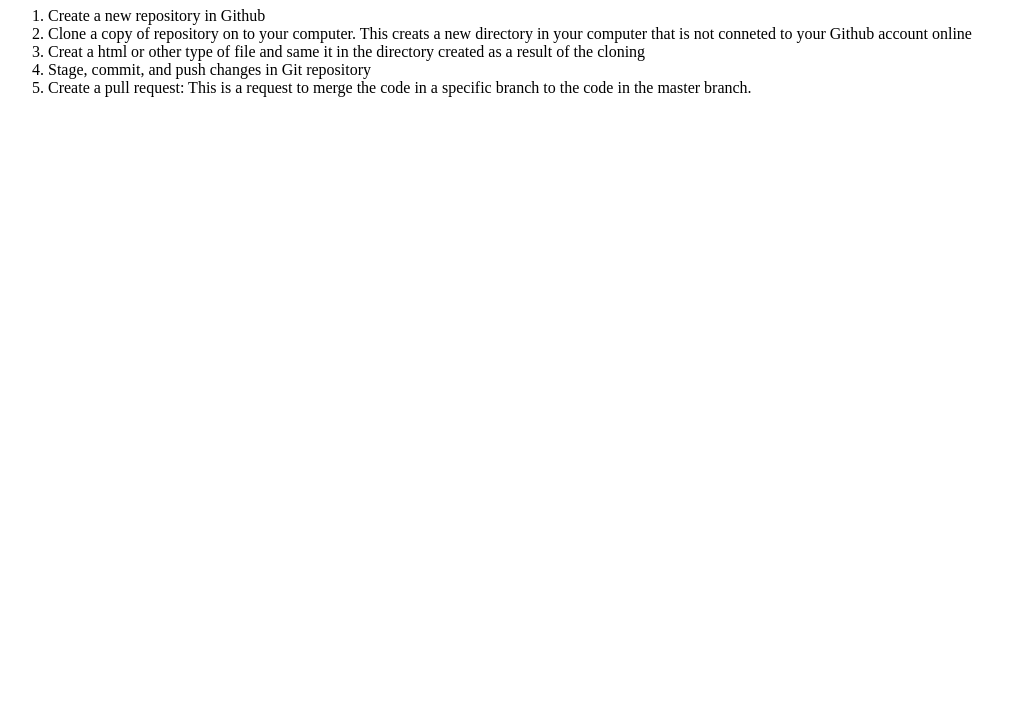
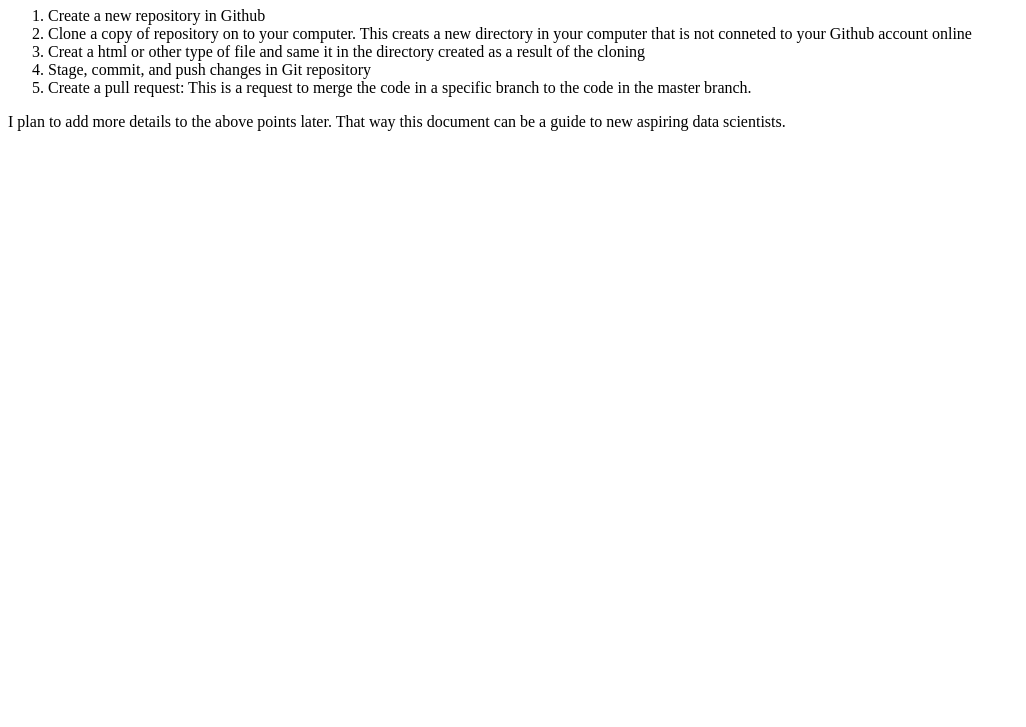
Before and after one commit to yukamara/demo, a plain HTML site: page Index.html in a window 1280 px wide. Shown: the part 73-800 px from the top of the page, without its empty margins (0-1026 px from the left). Drawn offline with Linux system fonts and the light colour scheme; a script that the page names is missing.

Commit message:
Added a few details below the steps

```diff
--- a/Index.html
+++ b/Index.html
@@ -15,5 +15,6 @@
         <li>Stage, commit, and push changes in Git repository</li>
         <li>Create a pull request: This is a request to merge the code in a specific branch to the code in the master branch.</li>
     </ol>
+    <p>I plan to add more details to the above points later. That way this document can be a guide to new aspiring data scientists.</p>
 </body>
 </html>
```
